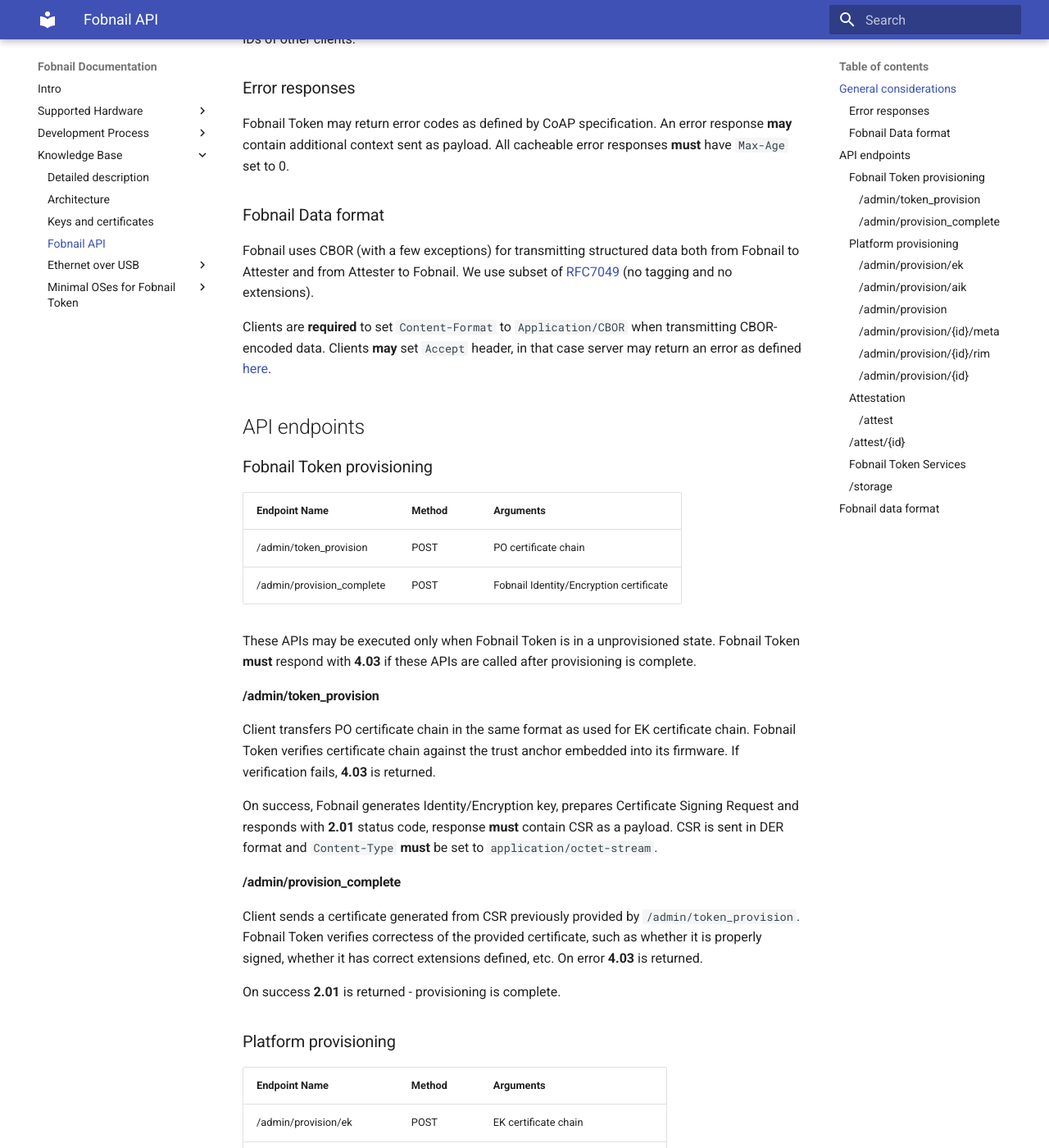
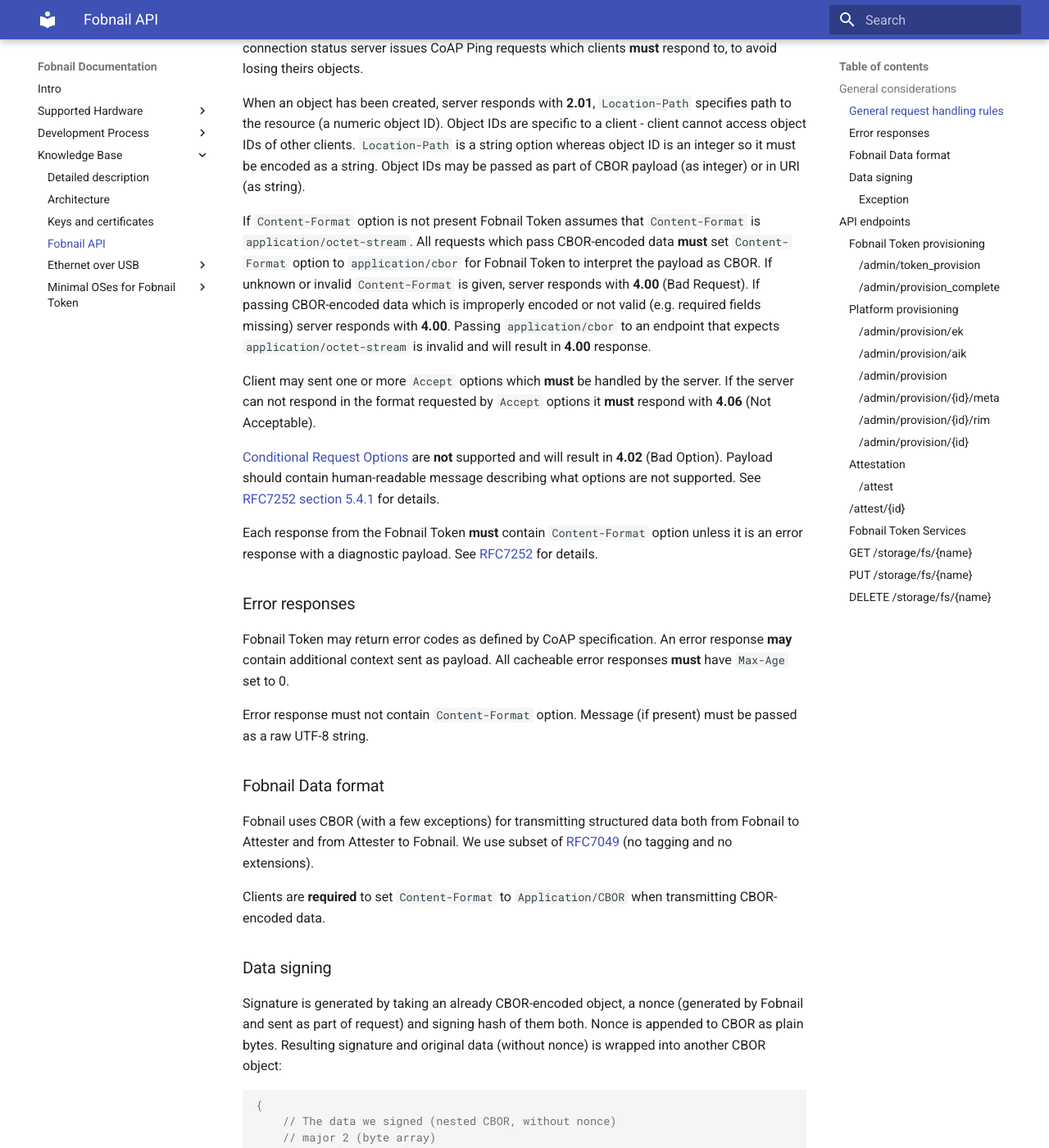
Before and after one commit to fobnail/docs, an MkDocs documentation site: the page built from docs/fobnail-api.md, in a window 1280 px wide and 1400 px high, scrolled down 431 px. Shown: the whole window at 82% size. Built offline with MkDocs 1.6.1 and Material for MkDocs 9.7.7, drawn with Linux system fonts in a browser that asks for light colours; some of the changed text lies outside the part shown.

Commit message:
fobnail-api.md: update

````diff
--- a/docs/fobnail-api.md
+++ b/docs/fobnail-api.md
@@ -5,20 +5,56 @@
 
 ## General considerations
 
-This document describes API version 1 and all API endpoint addresses are
-relative to (starting with) `/api/v1`. Some APIs create temporary objects that
-live at most as long as client is connected. To check connection status server
-issues CoAP Ping requests which clients **must** respond to.
+This document describes API (major) version 1 and all API endpoint addresses are
+relative to (starting with) `/api/v1`. Version will be increased only when
+backwards-incompatible changes are done.
+
+### General request handling rules
+
+Some APIs create temporary objects that live at most as long as client is
+connected. To check connection status server issues CoAP Ping requests which
+clients **must** respond to, to avoid losing theirs objects.
 
 When an object has been created, server responds with **2.01**, `Location-Path`
 specifies path to the resource (a numeric object ID). Object IDs are specific to
-a client - client cannot access object IDs of other clients.
+a client - client cannot access object IDs of other clients. `Location-Path` is
+a string option whereas object ID is an integer so it must be encoded as a
+string. Object IDs may be passed as part of CBOR payload (as integer) or in URI
+(as string).
+
+If `Content-Format` option is not present Fobnail Token assumes that
+`Content-Format` is `application/octet-stream`. All requests which pass
+CBOR-encoded data **must** set `Content-Format` option to `application/cbor` for
+Fobnail Token to interpret the payload as CBOR. If unknown or invalid
+`Content-Format` is given, server responds with **4.00** (Bad Request). If
+passing CBOR-encoded data which is improperly encoded or not valid (e.g.
+required fields missing) server responds with **4.00**. Passing
+`application/cbor` to an endpoint that expects `application/octet-stream` is
+invalid and will result in **4.00** response.
+
+Client may sent one or more `Accept` options which **must** be handled by the
+server. If the server can not respond in the format requested by `Accept`
+options it **must** respond with **4.06** (Not Acceptable).
+
+[Conditional Request Options](https://datatracker.ietf.org/doc/html/rfc7252#section-5.10.8)
+are **not** supported and will result in **4.02** (Bad Option). Payload should
+contain human-readable message describing what options are not supported. See
+[RFC7252 section 5.4.1](https://datatracker.ietf.org/doc/html/rfc7252#section-5.4.1)
+for details.
+
+Each response from the Fobnail Token **must** contain `Content-Format` option
+unless it is an error response with a diagnostic payload. See
+[RFC7252](https://datatracker.ietf.org/doc/html/rfc7252#section-5.5.1) for
+details.
 
 ### Error responses
 
 Fobnail Token may return error codes as defined by CoAP specification. An error
 response **may** contain additional context sent as payload. All cacheable error
 responses **must** have `Max-Age` set to 0.
+
+Error response must not contain `Content-Format` option. Message (if present)
+must be passed as a raw UTF-8 string.
 
 ### Fobnail Data format
 
@@ -28,9 +64,32 @@
 extensions).
 
 Clients are **required** to set `Content-Format` to `Application/CBOR` when
-transmitting CBOR-encoded data. Clients **may** set `Accept` header, in that
-case server may return an error as defined
-[here](https://datatracker.ietf.org/doc/html/rfc7252#section-5.10.4).
+transmitting CBOR-encoded data.
+
+### Data signing
+
+Signature is generated by taking an already CBOR-encoded object, a nonce
+(generated by Fobnail and sent as part of request) and signing hash of them
+both. Nonce is appended to CBOR as plain bytes. Resulting signature and original
+data (without nonce) is wrapped into another CBOR object:
+
+```json
+{
+    // The data we signed (nested CBOR, without nonce)
+    // major 2 (byte array)
+    "data": [0x42, ...],
+    // The signature we just computed (major 2, byte array)
+    "signature": [0x20, ...]
+}
+```
+
+#### Exception
+
+Result of `quote` command has nonce explicitly included in returned structure.
+No additional data is appended before signing. Returned CBOR object has the same
+format as above. This (along with other mechanisms) ensures freshness of Claims,
+in addition to freshness of Evidence (see RATS architecture for description of
+those artifacts).
 
 ## API endpoints
 
@@ -47,41 +106,9 @@
 
 #### /admin/token_provision
 
-Client transfers PO certificate chain in the same format as used for EK
-certificate chain. Fobnail Token verifies certificate chain against the trust
-anchor embedded into its firmware. If verification fails, **4.03** is returned.
-
-On success, Fobnail generates Identity/Encryption key, prepares Certificate
-Signing Request and responds with **2.01** status code, response **must**
-contain CSR as a payload. CSR is sent in DER format and `Content-Type` **must**
-be set to `application/octet-stream`.
-
-#### /admin/provision_complete
-
-Client sends a certificate generated from CSR previously provided by
-`/admin/token_provision`. Fobnail Token verifies correctess of the provided
-certificate, such as whether it is properly signed, whether it has correct
-extensions defined, etc. On error **4.03** is returned.
-
-On success **2.01** is returned - provisioning is complete.
-
-### Platform provisioning
-
-| Endpoint Name              | Method | Arguments                        |
-| -------------------------- | ------ | -------------------------------- |
-| /admin/provision/ek        | POST   | EK certificate chain             |
-| /admin/provision/aik       | POST   | AIK public part                  |
-| /admin/provision           | POST   | Credential Activation result     |
-| /admin/provision/{id}/meta | POST   | Platform metadata                |
-| /admin/provision/{id}/rim  | POST   | Reference Integrity Measurements |
-| /admin/provision/{id}      | POST   | None                             |
-
-#### /admin/provision/ek
-
-EK certificate chain is transferred as an ordered array of raw DER certificates.
-EK certificate is sent as last, and root CA certificate isn't sent at all - it
-has to be known to Fobnail in advance anyway and sending it would make the chain
-bigger.
+PO certificate chain is transferred as an ordered array of raw DER certificates,
+starting with the certificate directly after the root certificate (root is
+already known by the Fobnail Token).
 
 ```json
 {
@@ -97,7 +124,45 @@
 }
 ```
 
-Client issues POST request with `Content-Type` set to `application/cbor` and
+Fobnail Token verifies certificate chain against the trust anchor embedded into
+its firmware. If verification fails, **4.03** is returned.
+
+On success, Fobnail generates Identity/Encryption key, prepares Certificate
+Signing Request and responds with **2.01** status code, response **must**
+contain CSR as a payload. CSR is sent in DER format and `Content-Format`
+**must** be set to `application/octet-stream`.
+
+#### /admin/provision_complete
+
+Client sends a certificate generated from CSR previously provided by
+`/admin/token_provision`. Fobnail Token verifies correctess of the provided
+certificate, such as whether it is properly signed, whether it has correct
+extensions defined, etc. On error **4.03** is returned.
+
+On success **2.01** is returned  provisioning is complete.
+
+Certificate is sent as a raw DER and `Content-Format` must be set to
+`application/octet-stream` or the request will be rejected. Future API versions
+may accept `application/cbor`.
+
+### Platform provisioning
+
+| Endpoint Name              | Method | Arguments                        |
+| -------------------------- | ------ | -------------------------------- |
+| /admin/provision/ek        | POST   | EK certificate chain             |
+| /admin/provision/aik       | POST   | AIK public part                  |
+| /admin/provision           | POST   | Credential Activation result     |
+| /admin/provision/{id}/meta | POST   | Platform metadata                |
+| /admin/provision/{id}/rim  | POST   | Reference Integrity Measurements |
+| /admin/provision/{id}      | POST   | None                             |
+
+#### /admin/provision/ek
+
+EK certificate chain is transferred in the same format as PO certificate chain
+described above. The certificate directly after the root certificate is the
+first certificate in array while EK certificate is the last.
+
+Client issues POST request with `Content-Format` set to `application/cbor` and
 payload containing CBOR-encoded certificate array as described above. Fobnail
 Token verifies provided certificate chain against one of roots embedded into
 firmware. On success **2.01** response is returned, `Location-Path` contains EK
@@ -331,97 +396,57 @@
 this behaviour is undesired, Secure Storage may be used instead, to store key as
 a file inside Fobnail Token.
 
-| Endpoint Name        | Method | Arguments            |
-| -------------------- | ------ | -------------------- |
-| /crypto              | POST   | Key name, type, etc. |
-| /crypto/{id}/type    | GET    | None                 |
-| /crypto/{id}/encrypt | POST   | Data to encrypt      |
-| /crypto/{id}/decrypt | POST   | Data to decrypt      |
-| /crypto/{id}/sign    | PUT    | Data to sign         |
-| /crypto/{id}/pub     | GET    | None                 |
-| /storage             | POST   | File name            |
-| /storage/{id}/read   | GET    | None                 |
-| /storage/{id}/write  | PUT    | Data to be written   |
+| Endpoint Name        | Method | Arguments                        |
+| -------------------- | ------ | -------------------------------- |
+| /crypto              | POST   | Key name, type, etc.             |
+| /crypto/{id}/type    | GET    | None                             |
+| /crypto/{id}/encrypt | POST   | Data to encrypt                  |
+| /crypto/{id}/decrypt | POST   | Data to decrypt                  |
+| /crypto/{id}/sign    | PUT    | Data to sign                     |
+| /crypto/{id}/pub     | GET    | None                             |
+| /storage/fs/{name}   | GET    | File name                        |
+| /storage/fs/{name}   | PUT    | File name and file contents      |
+| /storage/fs/{name}   | DELETE | File name                        |
 
 If platform has not been attested (or failed attestation) these APIs will return
 **4.03** error, otherwise Fobnail Token checks whether a specified key exists
 and whether Platform has access to that key. If key or file does not exists or
 there is no access **4.04** error is returned.
 
-### /storage
+> Note: currently, crypto API is not fully defined. Future versions of this
+> documents will address this problem.
 
-Client sends a request to this endpoint to open or create a new file.
+### GET /storage/fs/{name}
 
-```json
-{
-    // Name of the file (major 3)
-    "name": "some_secret",
-    // Mode (major 0)
-    // 0 - open file (fails if file does not exist)
-    // 1 - create file
-    "mode": 1
-}
-```
+Client sends a request to this endpoint to read a file. File path is encoded as
+part of URI. If a file exists (and if it's accessible) **2.05** response is sent
+with file contans as the payload. `Max-Age` option **must** be set to 0 to
+prevent caching. ETag option **must not** be present in response and if present
+in request it **must** be ignored.
 
-----------------------------
+> GET method always returns full contents of the file, further versions of this
+> document may define API using FETCH method from RFC8132.
 
-## Fobnail data format
+Fobnail Token attempts to open (or create) the requested file and returns
+**2.01** response with file ID which is used as a handle to access the file.
+**4.04** is returned if the file does not exists or there is no access.
 
+### PUT /storage/fs/{name}
 
+This endpoint is used to write file contents. Fobnail Token attempts to write
+the specified file (URI) with the provided payload. If successful, Fobnail Token
+returns either **2.01** (when the file has been created) or **2.04** (when the
+file has been updated). Request may fail in the following situations:
 
------------------------------
+- If name contains invalid characters (name may not contain NULLs and slash) -
+  **4.03** error.
+- If there is no access to file - **4.03** error.
+- If writing the file failed for any reason - **5.00** error (payload may
+  contain additional context).
 
-Direction of communication below is specified with regard to Fobnail Token, as
-it is present both in communication with Platform Owner, as well as with
-Attester.
+### DELETE /storage/fs/{name}
 
-# Input
-
-## Platform Owner certificate chain
-
-Platform Owner certificate chain is sent in exactly the same format as was used
-for [EK certificate chain](#ek-certificate-chain).
-
-## Fobnail identity/encryption certificate
-
-Nothing except the certificate is sent, raw DER is used instead of CBOR.
-
-## Data signing
-
-Signature is generated by taking an already CBOR-encoded object, a nonce
-(generated by Fobnail and sent as part of request) and signing hash of them
-both. Nonce is appended to CBOR as plain bytes. Resulting signature and original
-data (without nonce) is wrapped into another CBOR object:
-
-```json
-{
-    // The data we signed (nested CBOR, without nonce)
-    // major 2 (byte array)
-    "data": [0x42, ...],
-    // The signature we just computed (major 2, byte array)
-    "signature": [0x20, ...]
-}
-```
-
-### Exception
-
-Result of `quote` command has nonce explicitly included in returned structure.
-No additional data is appended before signing. Returned CBOR object has the same
-format as above. This (along with other mechanisms) ensures freshness of Claims,
-in addition to freshness of Evidence (see RATS architecture for description of
-those artifacts).
-
-# Output
-
-## PCR selection
-
-
-
-```json
-
-```
-
-## Certificate signing request (CSR)
-
-CSR is sent in raw DER format. No other data is sent along with it so it isn't
-packed into CBOR.
+Used to delete a file. File name is provided in URI and payload should be empty.
+On success, or if the file didn't exist before **2.02** is returned. On error,
+such as when the file does exist, but there is no permission to remove it
+**4.03** is returned.
````
